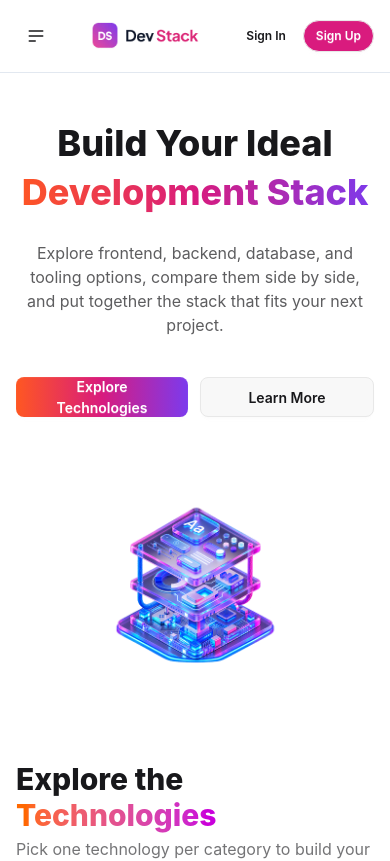
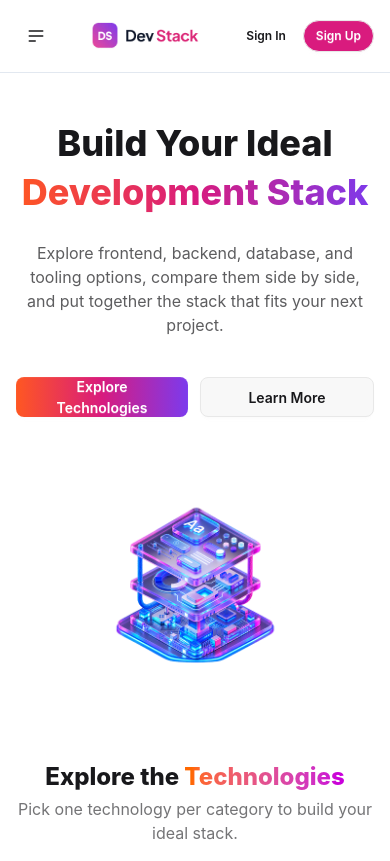
Before and after one commit to Srabon-bot/DevStack, a React (Vite) app: page / in a window 390 px wide. Shown: the top 861 px of the page. Built offline with nearby package versions, Linux system fonts and the light colour scheme.

Commit message:
Heading centered

```diff
--- a/src/components/stacks/Stacks.tsx
+++ b/src/components/stacks/Stacks.tsx
@@ -13,8 +13,8 @@ const Stacks = ({ stackPromise }: StacksProps) => {
 
     return (
         <div className="container mx-auto px-4">
-            <div className="mb-8">
-                <h1 className="text-3xl font-extrabold">
+            <div className="mb-8 text-center lg:text-left">
+                <h1 className="text-2xl sm:text-3xl font-extrabold">
                     Explore the <span className="text-transparent bg-clip-text bg-linear-to-r from-orange-500 to-fuchsia-600">Technologies</span>
                 </h1>
                 <p className="text-base-content/60 mt-1">
@@ -23,7 +23,7 @@ const Stacks = ({ stackPromise }: StacksProps) => {
             </div>
 
             <div className="flex flex-col lg:flex-row gap-6 items-start">
-                <div className="flex-1">
+                <div className="flex-1 w-full">
                     <AllStacks stacks={Stack} selectedStacks={selectedStacks} setSelectedStacks={setSelectedStacks} />
                 </div>
                 <div className="w-full lg:w-72 shrink-0">
```
